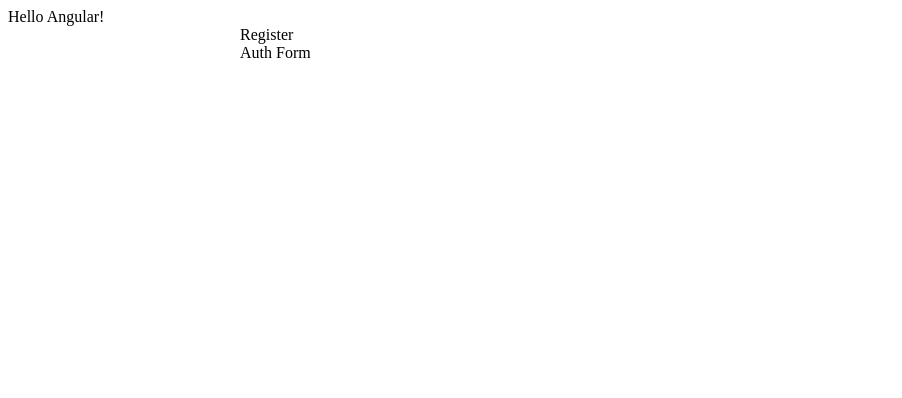
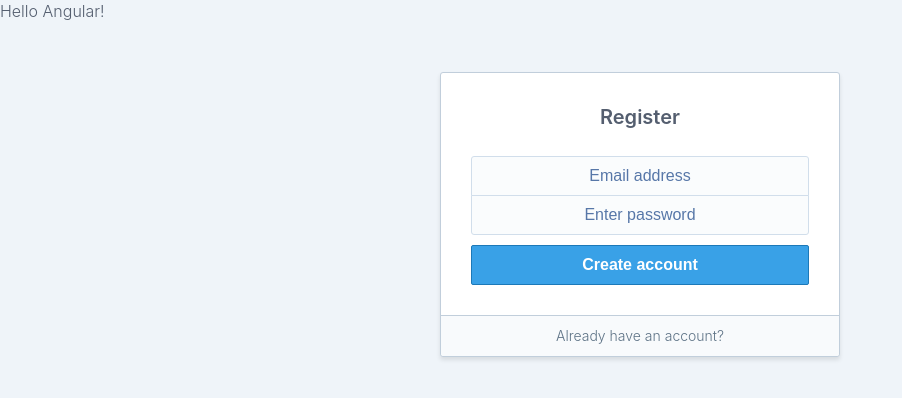
Before and after one commit to gaeshi/angular-pro, an Angular app: page /auth/register in a window 1280 px wide. Shown: the top 398 px of the page, without its empty margins (0-902 px from the left). Built offline with nearby package versions, Linux system fonts and the light colour scheme.

Commit message:
Impl Login/Register reactive form components

```diff
--- a/src/auth/login/containers/login/login.component.ts
+++ b/src/auth/login/containers/login/login.component.ts
@@ -1,12 +1,22 @@
 import { Component } from '@angular/core';
+import { FormGroup } from '@angular/forms';
 
 @Component({
   selector: 'app-login',
   template: `
     <div>
-      Login
-      <app-auth-form></app-auth-form>
+      <app-auth-form (submitted)="loginUser($event)">
+        <h1>Login</h1>
+        <a routerLink="/auth/register">Not registered?</a>
+        <button type="submit">
+          Login
+        </button>
+      </app-auth-form>
     </div>`
 })
 export class LoginComponent {
+
+  loginUser($event: FormGroup): void {
+    console.log($event.value);
+  }
 }
--- a/src/auth/register/containers/register/register.component.ts
+++ b/src/auth/register/containers/register/register.component.ts
@@ -1,12 +1,22 @@
 import { Component } from '@angular/core';
+import { FormGroup } from '@angular/forms';
 
 @Component({
   selector: 'app-register',
   template: `
     <div>
-      Register
-      <app-auth-form></app-auth-form>
+      <app-auth-form (submitted)="registerUser($event)">
+        <h1>Register</h1>
+        <a routerLink="/auth/login">Already have an account?</a>
+        <button type="submit">
+          Create account
+        </button>
+      </app-auth-form>
     </div>`
 })
 export class RegisterComponent {
+
+  registerUser($event: FormGroup): void {
+    console.log($event.value);
+  }
 }
--- /dev/null
+++ b/src/auth/shared/components/auth-form/auth-form.component.ts
@@ -0,0 +1,67 @@
+import { Component, EventEmitter, Output } from '@angular/core';
+import { FormBuilder, FormGroup, Validators } from '@angular/forms';
+
+@Component({
+  selector: 'app-auth-form',
+  styleUrls: ['auth-form.component.scss'],
+  template: `
+    <div class="auth-form">
+      <form [formGroup]="form" (ngSubmit)="onSubmit()">
+
+        <ng-content select="h1"></ng-content>
+        <label>
+          <input
+            type="email"
+            placeholder="Email address"
+            formControlName="email">
+        </label>
+        <label>
+          <input
+            type="password"
+            placeholder="Enter password"
+            formControlName="password">
+        </label>
+
+        <div class="error" *ngIf="emailFormat">Invalid email format</div>
+        <div class="error" *ngIf="passwordInvalid">Password is required</div>
+
+        <ng-content select=".error"></ng-content>
+        <div class="auth-form__action">
+          <ng-content select="button"></ng-content>
+        </div>
+        <div class="auth-form__toggle">
+          <ng-content select="a"></ng-content>
+        </div>
+      </form>
+    </div>`
+})
+export class AuthFormComponent {
+  @Output()
+  submitted = new EventEmitter<FormGroup>();
+
+  form = this.fb.group({
+    email: ['', Validators.email],
+    password: ['', Validators.required]
+  });
+
+  constructor(private fb: FormBuilder) {
+  }
+
+  onSubmit(): void {
+    if (this.form.valid) {
+      this.submitted.emit(this.form);
+    }
+  }
+
+  // tslint:disable-next-line:typedef
+  get passwordInvalid() {
+    const control = this.form.get('password');
+    return control?.hasError('required') && control?.touched;
+  }
+
+  // tslint:disable-next-line:typedef
+  get emailFormat() {
+    const control = this.form.get('email');
+    return control?.hasError('email') && control?.touched;
+  }
+}
--- a/src/auth/shared/containers/auth-form/auth-form.component.ts
+++ /dev/null
@@ -1,9 +0,0 @@
-import { Component } from '@angular/core';
-
-@Component({
-  selector: 'app-auth-form',
-  template: `
-    <div>Auth Form</div>`
-})
-export class AuthFormComponent {
-}
--- a/src/auth/shared/shared.module.ts
+++ b/src/auth/shared/shared.module.ts
@@ -2,7 +2,7 @@ import { NgModule } from '@angular/core';
 import { CommonModule } from '@angular/common';
 import { ReactiveFormsModule } from '@angular/forms';
 
-import { AuthFormComponent } from './containers/auth-form/auth-form.component';
+import { AuthFormComponent } from './components/auth-form/auth-form.component';
 
 @NgModule({
   imports: [
--- a/src/index.html
+++ b/src/index.html
@@ -6,8 +6,32 @@
   <base href="/">
   <meta name="viewport" content="width=device-width, initial-scale=1">
   <link rel="icon" type="image/x-icon" href="favicon.ico">
+  <style type="text/css">
+    *, *:before, *:after {
+      box-sizing: border-box;
+      -webkit-box-sizing: border-box;
+      -moz-box-sizing: border-box;
+    }
+
+    html, body {
+      height: 100%;
+      width: 100%;
+      margin: 0;
+      padding: 0;
+      background: #eff4f9;
+      -webkit-font-smoothing: antialiased;
+      font: 300 16px/1.4 -apple-system, BlinkMacSystemFont, 'Segoe UI', Helvetica, Arial, sans-serif;
+      color: #545e6f;
+      display: flex;
+    }
+
+    a {
+      text-decoration: none;
+      outline: 0;
+    }
+  </style>
 </head>
 <body>
-  <app-root></app-root>
+<app-root></app-root>
 </body>
 </html>
```
Also changed, not shown: src/auth/shared/components/auth-form/auth-form.component.scss (renamed from src/auth/shared/containers/auth-form/auth-form.component.scss).
